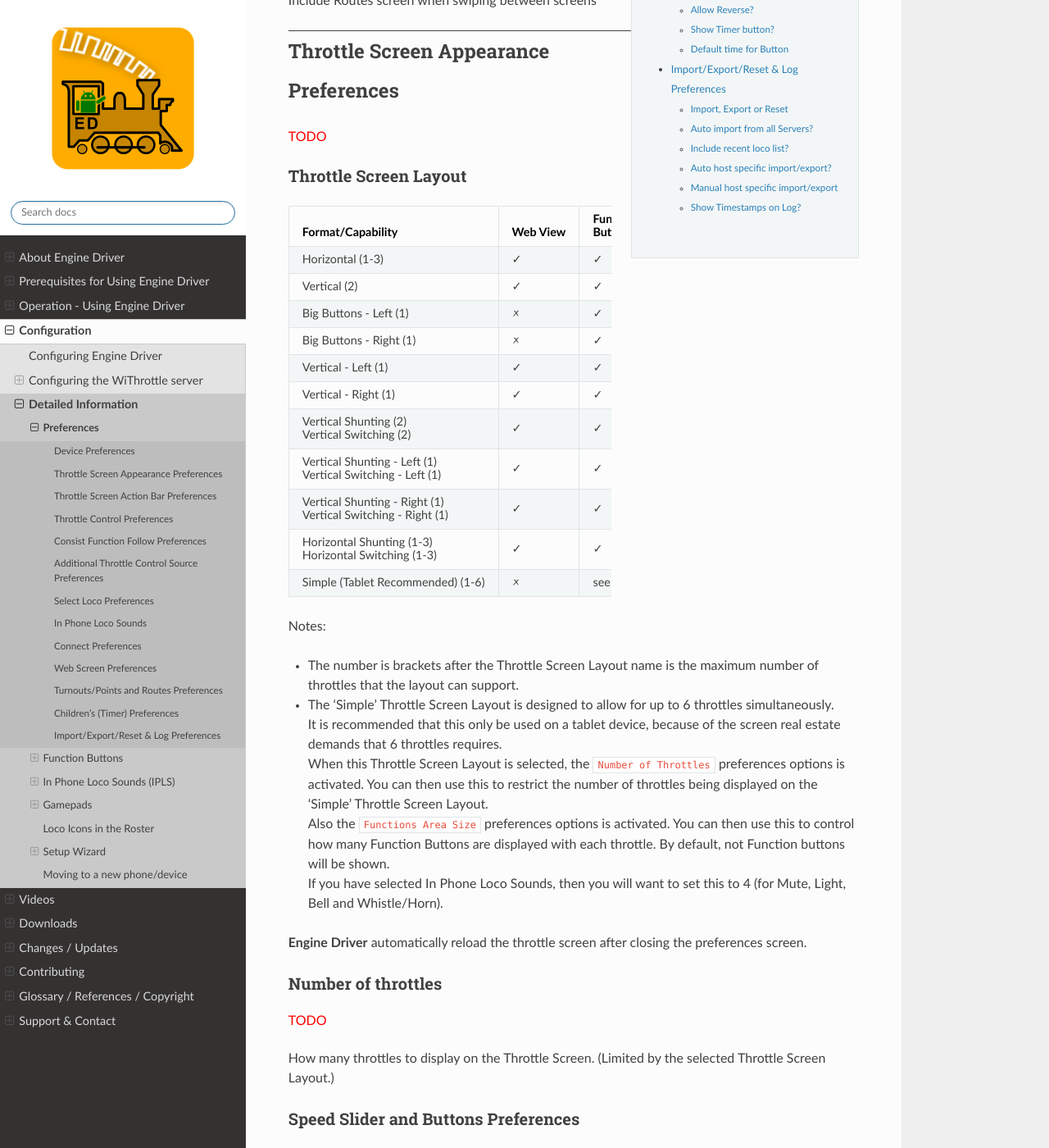
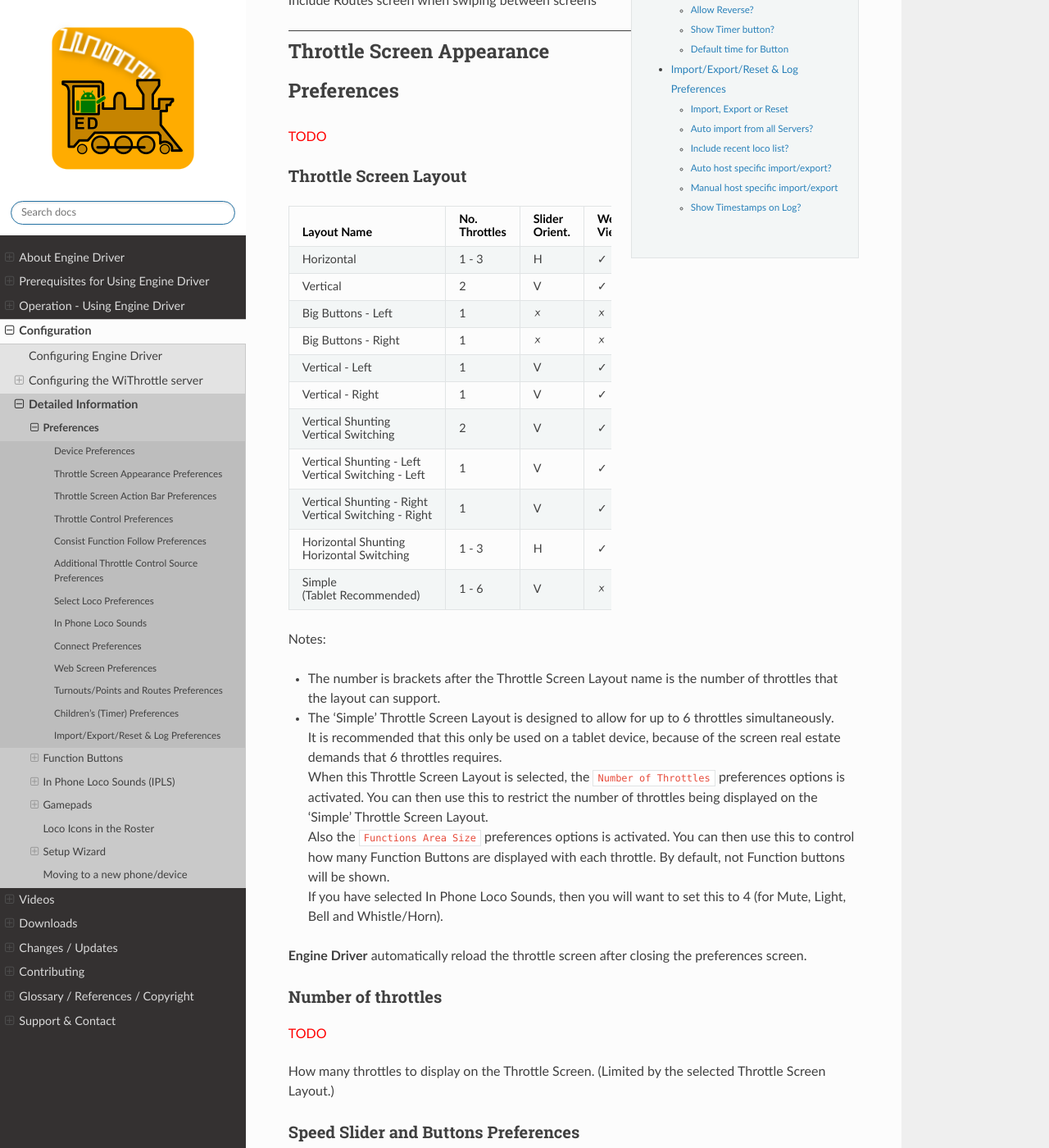
Before and after one commit to flash62au/EngineDriver_Home, a Sphinx documentation site: the page built from docs/configuration/preferences.rst, in a window 1280 px wide and 1400 px high, scrolled down 2680 px. Shown: the whole window at 82% size. Built offline with Sphinx 7.4.7 and the Read the Docs theme 2.0.0, drawn with Linux system fonts in a browser that asks for light colours; comment, search, counter and statistics services are not loaded.

Commit message:
Update preferences.rst

```diff
--- a/docs/configuration/preferences.rst
+++ b/docs/configuration/preferences.rst
@@ -108,40 +108,98 @@
 Throttle Screen Layout
 """"""""""""""""""""""
 
-+-----------------------------------+---------+--------------+---------------------+---------------+
-|Format/Capability                  |Web View |Function |br| |Throttle Control     |Direction |br| |
-|                                   |         |Buttons       |                     |Buttons        |
-+===================================+=========+==============+=====================+===============+
-|Horizontal (1-3)                   |✓        |✓             |0-100                |✓              |
-+-----------------------------------+---------+--------------+---------------------+---------------+
-|Vertical (2)                       |    ✓    |    ✓         |0-100                |    ✓          |
-+-----------------------------------+---------+--------------+---------------------+---------------+
-|Big Buttons - Left (1)             |    🗴    |    ✓         |0-100                |    ✓          |
-+-----------------------------------+---------+--------------+---------------------+---------------+
-|Big Buttons - Right (1)            |    🗴    |    ✓         |0-100                |    ✓          |
-+-----------------------------------+---------+--------------+---------------------+---------------+
-|Vertical - Left (1)                |    ✓    |    ✓         |0-100                |    ✓          |
-+-----------------------------------+---------+--------------+---------------------+---------------+
-|Vertical - Right (1)               |    ✓    |    ✓         |0-100                |    ✓          |
-+-----------------------------------+---------+--------------+---------------------+---------------+
-|Vertical Shunting (2) |br|         |    ✓    |    ✓         | \-100 - 0 - +100    |    🗴          |
-|Vertical Switching (2)             |         |              |                     |               |
-+-----------------------------------+---------+--------------+---------------------+---------------+
-|Vertical Shunting - Left (1) |br|  |    ✓    |    ✓         | \-100 - 0 - +100    |    🗴          |
-|Vertical Switching - Left (1)      |         |              |                     |               |
-+-----------------------------------+---------+--------------+---------------------+---------------+
-|Vertical Shunting - Right (1) |br| |    ✓    |    ✓         | \-100 - 0 - +100    |    🗴          |
-|Vertical Switching - Right (1)     |         |              |                     |               |
-+-----------------------------------+---------+--------------+---------------------+---------------+
-|Horizontal Shunting (1-3) |br|     |    ✓    |    ✓         | \-100 - 0 - +100    |    🗴          |
-|Horizontal Switching  (1-3)        |         |              |                     |               |
-+-----------------------------------+---------+--------------+---------------------+---------------+
-|Simple (Tablet Recommended) (1-6)  |    🗴    |see note      |0-100                |    ✓          |
-+-----------------------------------+---------+--------------+---------------------+---------------+
+.. list-table::
+    :widths: auto
+    :header-rows: 1
+
+    * - Layout Name
+      - No. |br|\ Throttles
+      - Slider |br|\ Orient.
+      - Web |br|\ View
+      - Function |br|\ Buttons
+      - Throttle |br|\ Control
+      - Direction |br|\ Buttons
+    * -  Horizontal
+      - 1 \- 3
+      - H
+      - ✓
+      - ✓
+      - 0-100
+      - ✓
+    * - Vertical
+      - 2
+      - V
+      - ✓
+      - ✓
+      - 0-100
+      - ✓
+    * - Big Buttons - Left
+      - 1
+      - 🗴
+      - 🗴
+      - ✓
+      - 0-100
+      - ✓
+    * - Big Buttons - Right
+      - 1
+      - 🗴
+      - 🗴
+      - ✓
+      - 0-100
+      - ✓
+    * - Vertical - Left
+      - 1
+      - V
+      - ✓
+      - ✓
+      - 0-100
+      - ✓
+    * - Vertical - Right
+      - 1
+      - V
+      - ✓
+      - ✓
+      - 0-100
+      - ✓
+    * - Vertical Shunting |br| Vertical Switching
+      - 2
+      - V
+      - ✓
+      - ✓
+      - \-100 - 0 - +100
+      - 🗴
+    * - Vertical Shunting - Left |br| Vertical Switching - Left
+      - 1
+      - V
+      - ✓
+      - ✓
+      - \-100 - 0 - +100
+      - 🗴
+    * - Vertical Shunting - Right |br| Vertical Switching - Right
+      - 1
+      - V
+      - ✓
+      - ✓
+      - \-100 - 0 - +100
+      - 🗴
+    * - Horizontal Shunting |br| Horizontal Switching
+      - 1 \- 3
+      - H
+      - ✓
+      - ✓
+      - \-100 - 0 - +100
+      - 🗴
+    * - Simple |br| (Tablet Recommended)
+      - 1 \- 6
+      - V
+      - 🗴
+      - see note
+      - 0-100
+      - ✓
 
 Notes:
 
-* The number is brackets after the Throttle Screen Layout name is the maximum number of throttles that the layout can support.
+* The number is brackets after the Throttle Screen Layout name is the number of throttles that the layout can support.
 * The 'Simple' Throttle Screen Layout is designed to allow for up to 6 throttles simultaneously.  |br|\ It is recommended that this only be used on a tablet device, because of the screen real estate demands that 6 throttles requires. |br|\ When this Throttle Screen Layout is selected, the ``Number of Throttles`` preferences options is activated.  You can then use this to restrict the number of throttles being displayed on the 'Simple' Throttle Screen Layout.  |br|\ Also the ``Functions Area Size`` preferences options is activated.  You can then use this to control how many Function Buttons are displayed with each throttle.  By default, not Function buttons will be shown. |br|\ If you have selected In Phone Loco Sounds, then you will want to set this to 4 (for Mute, Light, Bell and Whistle/Horn).
 
 **Engine Driver** automatically reload the throttle screen after closing the preferences screen.
```
